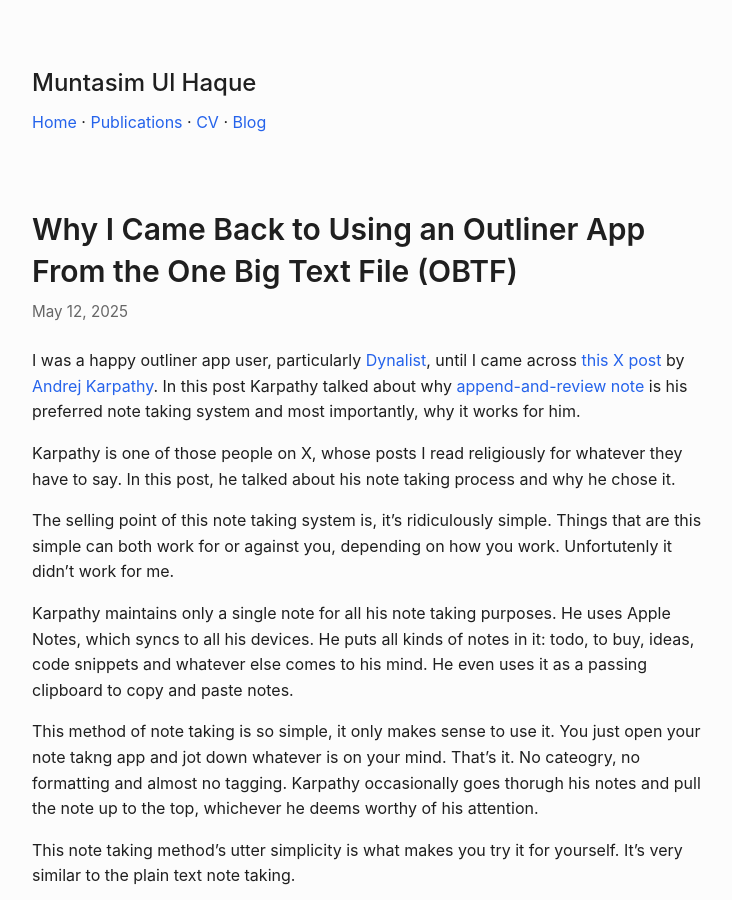
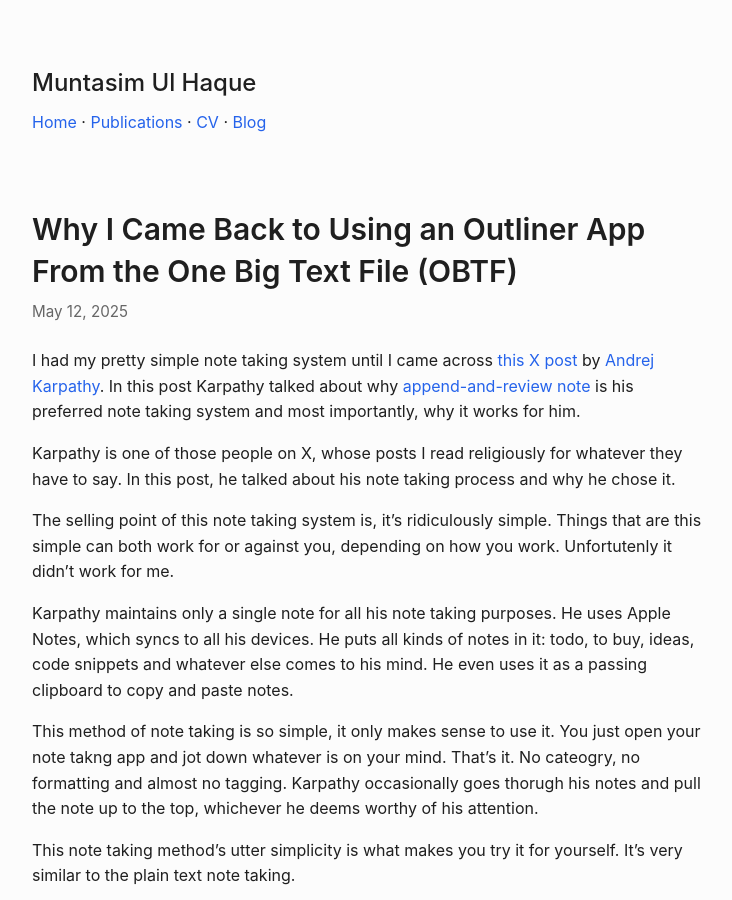
Before and after one commit to muntasimulhaque/muntasimulhaque.github.io, a Jekyll site: the page built from _posts/2025-05-12-cons-of-single-plaintext-file.md, in a window 1280 px wide and 900 px high. Shown: the whole window, without its empty margins (272-1004 px from the left). Built offline with Jekyll 4.4.1, drawn with Linux system fonts in a browser that asks for light colours.

Commit message:
Update 2025-05-12-cons-of-single-plaintext-file.md

```diff
--- a/_posts/2025-05-12-cons-of-single-plaintext-file.md
+++ b/_posts/2025-05-12-cons-of-single-plaintext-file.md
@@ -4,7 +4,7 @@
 date: 2025-05-12
 ---
 
-I was a happy outliner app user, particularly [Dynalist](https://dynalist.io/){:target="_blank"}, until I came across [this X post](https://x.com/karpathy/status/1902503836067229803){:target="_blank"} by [Andrej Karpathy](https://x.com/karpathy){:target="_blank"}. In this post Karpathy talked about why [append-and-review note](https://karpathy.bearblog.dev/the-append-and-review-note/){:target="_blank"} is his preferred note taking system and most importantly, why it works for him.
+I had my pretty simple note taking system until I came across [this X post](https://x.com/karpathy/status/1902503836067229803){:target="_blank"} by [Andrej Karpathy](https://x.com/karpathy){:target="_blank"}. In this post Karpathy talked about why [append-and-review note](https://karpathy.bearblog.dev/the-append-and-review-note/){:target="_blank"} is his preferred note taking system and most importantly, why it works for him.
 
 Karpathy is one of those people on X, whose posts I read religiously for whatever they have to say. In this post, he talked about his note taking process and why he chose it.
 
```
